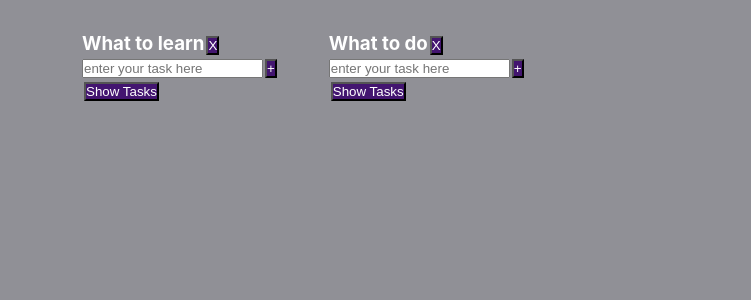
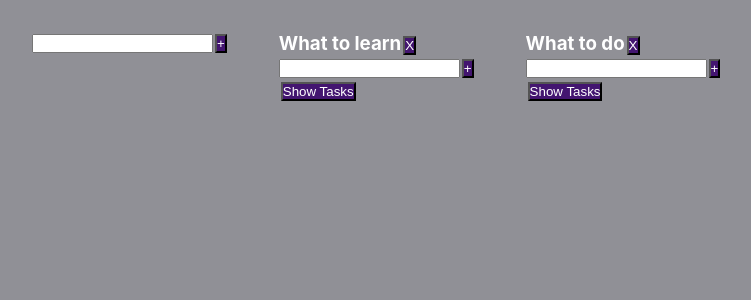
Before and after one commit to MykolaKaradzha/todolist-ts, a React (Create React App) app: page / in a window 1280 px wide. Shown: the top 300 px of the page, without its empty margins (0-751 px from the left). Built offline with nearby package versions, Linux system fonts and the light colour scheme.

Commit message:
editable span comp and AddItem comp added. MUI installed

```diff
--- a/src/App.tsx
+++ b/src/App.tsx
@@ -2,6 +2,7 @@ import React, {useState} from 'react';
 import {Todolist} from "./components/Todolist/Todolist";
 import {v1} from 'uuid';
 import styled from "styled-components";
+import {AddItem} from "./components/UniversalComponents/AddItem";
 
 
 //styles
@@ -38,11 +39,25 @@ const App: React.FC = () => {
         {id: todolistID1, title: "What to learn", filter: "active"},
         {id: todolistID2, title: "What to do", filter: "completed"}
     ])
+    const addTodolist = (newTitle: string) => {
+        let newTodolistID = v1();
+        setTodolists(
+            [{id: newTodolistID, title: newTitle, filter: 'all'}, ...todolists]
+        )
+        setTasksObj({
+            ...tasksObj, [newTodolistID]: []
+        })
+    }
 
     const removeTodolist = (todolistID: string) => {
         setTodolists(todolists.filter(todolist => todolist.id !== todolistID))
         delete tasksObj[todolistID]
         setTasksObj({...tasksObj})
+    }
+
+    const changeTodolistTitle = (todolistID: string, editedTitle: string) => {
+        setTodolists(todolists.map(
+            todolist => todolist.id === todolistID ? {...todolist, title: editedTitle} : todolist))
     }
 
 
@@ -78,6 +93,14 @@ const App: React.FC = () => {
         )
     }
 
+    const changeTaskTitle = (todolistID: string, taskID: string, editedTitle: string) => {
+        setTasksObj({
+            ...tasksObj, [todolistID]: tasksObj[todolistID].map(task => task.id === taskID
+                ? {...task, title: editedTitle} : task)
+        })
+
+    }
+
     //function for checkbox
     const changeStatus = (id: string, isDone: boolean, todolistID: string) => {
         let tasks = tasksObj[todolistID];
@@ -108,6 +131,7 @@ const App: React.FC = () => {
 
     return (
         <AppWrapper>
+            <AddItem callBack={addTodolist}/>
             {todolists.map(todolist => {
                 const filteredTasks = filterTasks(todolist.filter, todolist.id)[todolist.id]
                 return <Todolist key={todolist.id}
@@ -120,7 +144,8 @@ const App: React.FC = () => {
                                  changeFilter={changeFilter}
                                  filter={todolist.filter}
                                  removeTodolist={removeTodolist}
-
+                                 changeTodolistTitle={changeTodolistTitle}
+                                 changeTaskTitle={changeTaskTitle}
                 />
             })}
         </AppWrapper>
--- a/src/components/Todolist/TasksList/Task/Task.tsx
+++ b/src/components/Todolist/TasksList/Task/Task.tsx
@@ -1,29 +1,39 @@
 import React, {ChangeEvent} from "react";
 import {taskType} from "../../../../App";
-import {Button} from "../../../UniversalComponents/Button/Button";
 import s from "./Task.module.css"
 import {CheckBox} from "../../../UniversalComponents/CheckBox/CheckBox";
+import {EditableSpan} from "../../../UniversalComponents/EditableSpan";
+import {Button} from "@mui/material";
+
+
 
 
 type PropsType = taskType & {
     todolistID: string
     removeTask: (id:string, todolistID: string) => void
     changeStatus: (id: string, isDone: boolean, todolistID: string) => void
-}
+    changeTaskTitle: (todolistID: string, taskID:string, editedTitle: string) => void}
 
 export const Task:React.FC<PropsType> = ({title, id, isDone,
-                                             removeTask, changeStatus, todolistID}) => {
+                                             removeTask, changeStatus, todolistID, changeTaskTitle}) => {
     const completedTasksClass = isDone ? s.completed : ''
+
     const onClickRemoveTaskHandler = () => {
         removeTask(id, todolistID)
     }
+
     const onChangeHandler = (event: ChangeEvent<HTMLInputElement>) => {
         changeStatus(id, event.currentTarget.checked, todolistID)
     }
+    const changeTaskTitleHandler = (editedTitle: string) => {
+        changeTaskTitle(todolistID, id, editedTitle)
+    }
     return (
         <li className={completedTasksClass}>
-            <CheckBox  onChange={onChangeHandler} checked={isDone}>{title}</CheckBox>
+            <CheckBox  onChange={onChangeHandler} checked={isDone}>
+                <EditableSpan oldTitle={title} callBack={changeTaskTitleHandler}/></CheckBox>
             <Button className={s.removeTaskButton} onClick={onClickRemoveTaskHandler}>X</Button>
+
         </li>
         )
 }
--- a/src/components/Todolist/TasksList/TasksList.tsx
+++ b/src/components/Todolist/TasksList/TasksList.tsx
@@ -11,14 +11,16 @@ type PropsTypes = {
     changeStatus: (id: string, isDone: boolean, todolistID: string) => void
     changeFilter: (filter:filterType, todolistID: string) => void
     filter: filterType
+    changeTaskTitle: (todolistID: string, taskID:string, editedTitle: string) => void
 
 }
 
 export const TasksList:React.FC<PropsTypes> = ({tasks, removeTask, changeStatus,
-                                                   filter, changeFilter, todolistID}) => {
+                                                   filter, changeFilter, todolistID, changeTaskTitle}) => {
 
     const taskElements = tasks.map(task => <Task {...task} key={task.id} removeTask={removeTask}
-                                                 changeStatus={changeStatus} todolistID={todolistID}/>)
+                                                 changeStatus={changeStatus} todolistID={todolistID}
+                                                 changeTaskTitle={changeTaskTitle}/>)
 
     const taskElementsConditionalRendering = taskElements.length ? <ul>{taskElements}</ul> : <span>Please, add tasks or change filter =)</span>
 
--- a/src/components/Todolist/Todolist.tsx
+++ b/src/components/Todolist/Todolist.tsx
@@ -2,7 +2,7 @@ import React, {useState} from "react";
 import {TodolistHeader} from "./TodolistHeader/TodolistHeader";
 import {TasksList} from "./TasksList/TasksList";
 import {filterType, TasksObjType, taskType} from "../../App";
-import {Button} from "../UniversalComponents/Button/Button";
+import {MyButton} from "../UniversalComponents/Button/myButton";
 import styled from "styled-components";
 
 //styles
@@ -21,12 +21,14 @@ type propsType = {
     changeFilter: (filter:filterType, todolistID: string) => void
     filter: filterType
     removeTodolist: (todolistID: string) => void
-
+    changeTodolistTitle: (todolistID: string, editedTitle: string) => void
+    changeTaskTitle: (todolistID: string, taskID:string, editedTitle: string) => void
 }
 
 export const Todolist:React.FC<propsType> = (
     {addTask, tasks, title,
-        removeTask, changeStatus, filter, changeFilter, todolistID, removeTodolist}) => {
+        removeTask, changeStatus, filter, changeFilter,
+        todolistID, removeTodolist, changeTodolistTitle, changeTaskTitle}) => {
 
     // for collapsable tasks
     const [collapsed, setCollapsed] = useState<boolean>(true)
@@ -35,15 +37,17 @@ export const Todolist:React.FC<propsType> = (
     }
 
     return <TodolistWrapper>
-        <TodolistHeader title={title} addTask={addTask} todolistID={todolistID} removeTodolist={removeTodolist}/>
-        <Button onClick={collapsedHandler}>Show Tasks</Button>
-        {!collapsed && <TasksList todolistID={todolistID}
+        <TodolistHeader title={title} addTask={addTask}
+                        todolistID={todolistID} removeTodolist={removeTodolist} changeTodolistTitle={changeTodolistTitle}/>
+        <MyButton onClick={collapsedHandler}>Show Tasks</MyButton>
+        {!collapsed && <TasksList
+            todolistID={todolistID}
             tasks={tasks}
             removeTask={removeTask}
             changeStatus={changeStatus}
             changeFilter={changeFilter}
             filter={filter}
-
+            changeTaskTitle={changeTaskTitle}
         />}
     </TodolistWrapper>
 }
--- a/src/components/Todolist/TodolistHeader/TodolistHeader.tsx
+++ b/src/components/Todolist/TodolistHeader/TodolistHeader.tsx
@@ -1,23 +1,35 @@
 import React from "react";
-import {AddTaskForm} from "./AddTaskForm/AddTaskForm";
-import {Button} from "../../UniversalComponents/Button/Button";
+
+import {MyButton} from "../../UniversalComponents/Button/myButton";
+import {AddItem} from "../../UniversalComponents/AddItem";
+import {EditableSpan} from "../../UniversalComponents/EditableSpan";
 
 type PropsType = {
     todolistID: string
     title: string
     addTask: (newTitle: string, todolistID: string) => void
     removeTodolist: (todolistID: string) => void
+    changeTodolistTitle: (todolistID: string, editedTitle: string) => void
+
 }
 
-export const TodolistHeader: React.FC<PropsType> = ({title, addTask, todolistID, removeTodolist }) => {
+export const TodolistHeader: React.FC<PropsType> = ({title, addTask, todolistID,
+                                                        removeTodolist, changeTodolistTitle}) => {
     const removeTodolistHandler = () => {
         removeTodolist(todolistID)
+    }
+    const addTaskHandler = (newTitle: string) => {
+            addTask(newTitle, todolistID)
+    }
+    const changeTodolistTitleHandler = (editedTitle: string) => {
+        changeTodolistTitle(todolistID, editedTitle)
+    }
 
-    }
+
     return <>
-        <h3>{title}
-            <Button onClick={removeTodolistHandler}>X</Button>
+        <h3><EditableSpan oldTitle={title} callBack={changeTodolistTitleHandler}/>
+            <MyButton onClick={removeTodolistHandler}>X</MyButton>
         </h3>
-        <AddTaskForm addTask={addTask} todolistID={todolistID}/>
+        <AddItem callBack={addTaskHandler}/>
     </>
 }
--- a/src/components/Todolist/TodolistHeader/AddTaskForm/AddTaskForm.tsx
+++ b/src/components/UniversalComponents/AddItem.tsx
@@ -1,20 +1,19 @@
 import React, {useState} from "react";
-import {Input} from "../../../UniversalComponents/Input/Input";
-import {Button} from "../../../UniversalComponents/Button/Button";
+import {Input} from "./Input/Input";
+import {MyButton} from "./Button/myButton";
 
 type PropsType = {
-    todolistID: string
-    addTask: (newTitle: string, todolistID: string) => void
+    callBack: (newTitle: string) => void
 }
 
-export const AddTaskForm: React.FC<PropsType> = ({addTask, todolistID}) => {
+export const AddItem: React.FC<PropsType> = ({callBack}) => {
     const [title, setTitle] = useState<string>('')
     const [error, setError] = useState<string>('')
 
 
     const onClickButtonHandler = () => {
         if (title.trim()) {
-            addTask(title.trim(), todolistID)
+            callBack(title.trim())
             setTitle('')
         } else {
             setError('Insert title, bro!')
@@ -28,7 +27,7 @@ export const AddTaskForm: React.FC<PropsType> = ({addTask, todolistID}) => {
 
     return <div>
         <Input value={title} onChangeText={setTitle}  onFocus={onFocusHandler} onEnterPress={onClickButtonHandler}
-               error={error} placeholder={'enter your task here'}/>
-        <Button  error={error} onClick={onClickButtonHandler}>+</Button>
+               error={error}/>
+        <MyButton error={error} onClick={onClickButtonHandler}>+</MyButton>
     </div>
 }
--- a/src/components/UniversalComponents/Button/Button.tsx
+++ b/src/components/UniversalComponents/Button/myButton.tsx
@@ -6,7 +6,7 @@ type ButtonProps = DefaultButtonAttributesProps & {
     error?: string
 }
 
-export const Button:React.FC<ButtonProps> = ({className, error, ...restProps}) => {
+export const MyButton:React.FC<ButtonProps> = ({className, error, ...restProps}) => {
     const finalButtonClass = `${error ? s.error : ''} ${className ? className : ''} ${s.initialButtonClass}`
     return (
         <>
--- /dev/null
+++ b/src/components/UniversalComponents/EditableSpan.tsx
@@ -0,0 +1,26 @@
+import React, {ChangeEvent, useState} from 'react';
+
+type PropsType = {
+    oldTitle: string;
+    callBack: (editedTitle: string) => void
+}
+
+export const EditableSpan:React.FC<PropsType> = ({oldTitle, callBack}) => {
+    const [edited, setEdited] = useState<boolean>(false)
+    const [title, setTitle] = useState<string>(oldTitle)
+
+    const onDoubleClickHandler = () => {
+        setEdited(true)
+    }
+    const onBlurHandler = () => {
+        callBack(title)
+        setEdited(false)
+    }
+    const onChangeHandler = (event: ChangeEvent<HTMLInputElement>) => {
+        setTitle(event.currentTarget.value)
+    }
+    return (
+            edited ? <input type="text" value={title} onChange={onChangeHandler} autoFocus onBlur={onBlurHandler}/>
+                : <span onDoubleClick={onDoubleClickHandler}>{title}</span>
+    );
+};
```
Also changed, not shown: package.json (+6 -1 lines), src/components/Todolist/TasksList/Buttons/Buttons.tsx (+5 -4 lines), 1 other file (tests, documents, lock files or other folders).
